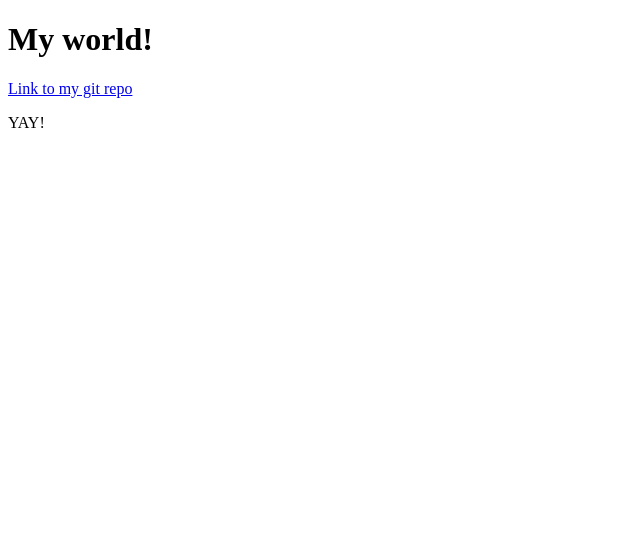
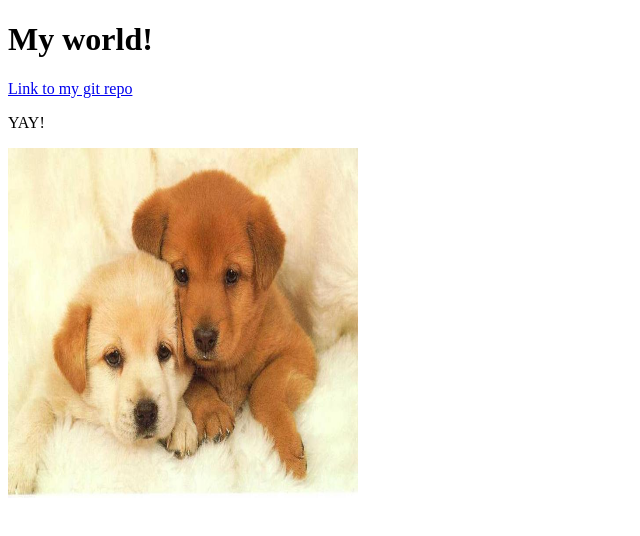
Before and after one commit to mchavali05/mchavali05.github.io, a plain HTML site: page index.html in a window 1280 px wide. Shown: the whole page, without its empty margins (0-640 px from the left). Drawn offline with Linux system fonts and the light colour scheme.

Commit message:
separate css, add image

```diff
--- a/index.html
+++ b/index.html
@@ -2,7 +2,7 @@
 <html>
 <head>
 	<title>My world!</title>
-
+	<link rel="stylesheet" type="text/css" href="style.css">
 </head>
 <body>
    	<h1>My world!</h1>
@@ -11,5 +11,8 @@
 
 
    	<p>YAY!</p>
+
+   <img id="image" src="doggie.jpg" width="350" height="350">
+
 </body>
 </html>
--- /dev/null
+++ b/style.css
@@ -0,0 +1,4 @@
+body {
+	background-color: white;
+
+}
```
Also changed, not shown: doggie.jpg (added).
